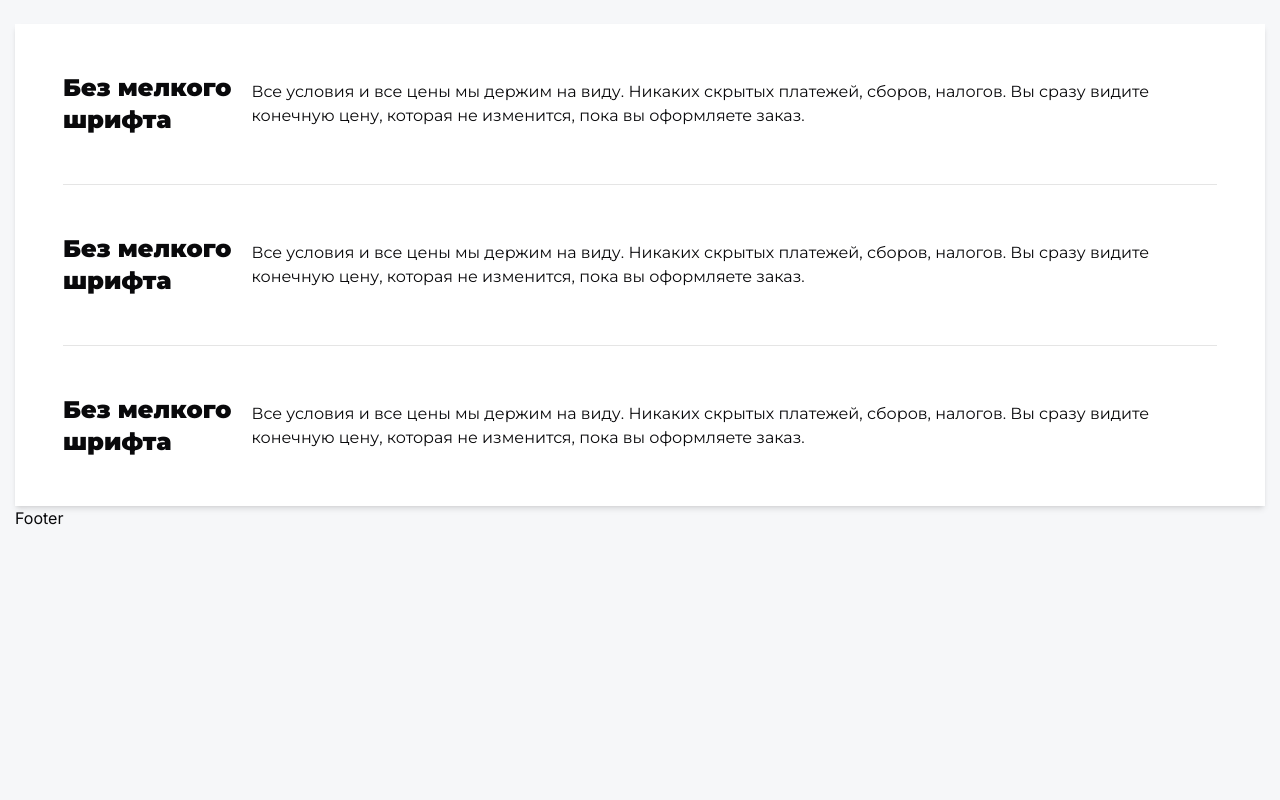
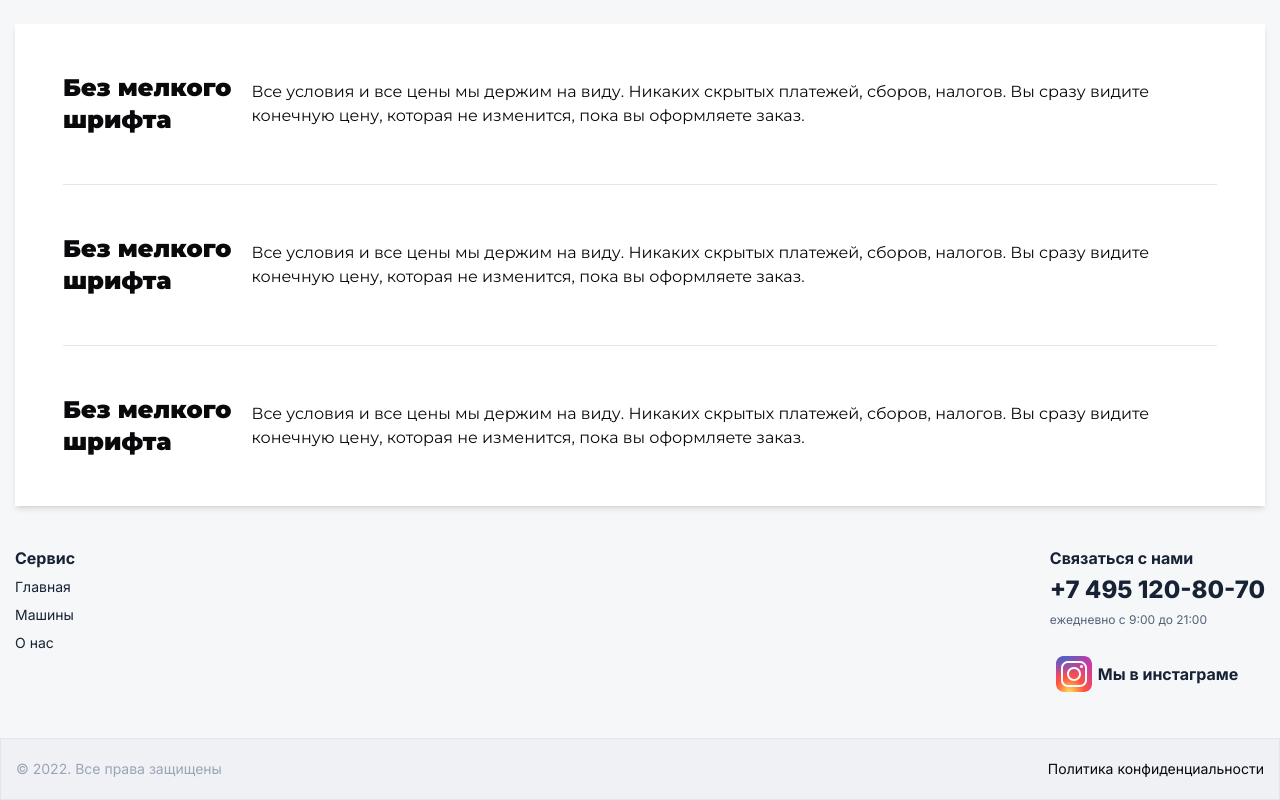
Before and after one commit to MagaFreelancer/rent-car, a React (Vite) app: page / in a window 1280 px wide. Shown: the part 352-1152 px from the top of the page. Before the commit the page ends 882 px from the top, so only its background shows below. Built offline with nearby package versions, Linux system fonts and the light colour scheme; no server answers.

Commit message:
added footer

```diff
--- a/src/widgets/footer/index.tsx
+++ b/src/widgets/footer/index.tsx
@@ -1,9 +1,64 @@
 import Container from '@/shared/container.tsx';
-
+import { NavLink } from 'react-router-dom';
+import instagramIcon from '@/assets/instagram.svg';
 const Footer = () => {
     return (
         <footer>
-            <Container>Footer</Container>
+            <Container>
+                <div className="mt-[40px] mb-[40px]">
+                    <div className="flex justify-between font-inter text-[#172335]">
+                        <div>
+                            <h6 className="text-base font-bold mb-1">Сервис</h6>
+                            <ul>
+                                <li className="mb-1">
+                                    <NavLink className="text-sm" to="/">
+                                        Главная
+                                    </NavLink>
+                                </li>
+                                <li className="mb-1">
+                                    <NavLink className="text-sm" to="/">
+                                        Машины
+                                    </NavLink>
+                                </li>
+                                <li>
+                                    <NavLink className="text-sm" to="/">
+                                        О нас
+                                    </NavLink>
+                                </li>
+                            </ul>
+                        </div>
+                        <div>
+                            <h6 className="text-base font-bold mb-1">Связаться с нами</h6>
+                            <div className="mb-5">
+                                <a href="tel:88005553535" className="block text-2xl font-extrabold">
+                                    +7 495 120-80-70
+                                </a>
+                                <span className=" text-xs text-[#556277]">
+                                    ежедневно с 9:00 до 21:00
+                                </span>
+                            </div>
+                            <div>
+                                <ul>
+                                    <li>
+                                        <a href="#" className="flex items-center">
+                                            <img src={instagramIcon} alt="instagram" />
+                                            <span className="font-bold"> Мы в инстаграме</span>
+                                        </a>
+                                    </li>
+                                </ul>
+                            </div>
+                        </div>
+                    </div>
+                </div>
+            </Container>
+            <div className="py-5 text-sm bg-[#f0f1f5] border-[1px] border-[rgba(23, 35, 53, .03)]">
+                <Container>
+                    <div className="flex justify-between">
+                        <p className="text-[#9aa5b7]">© 2022. Все права защищены</p>
+                        <a href="#">Политика конфиденциальности</a>
+                    </div>
+                </Container>
+            </div>
         </footer>
     );
 };
```
Also changed, not shown: src/assets/instagram.svg (added).
